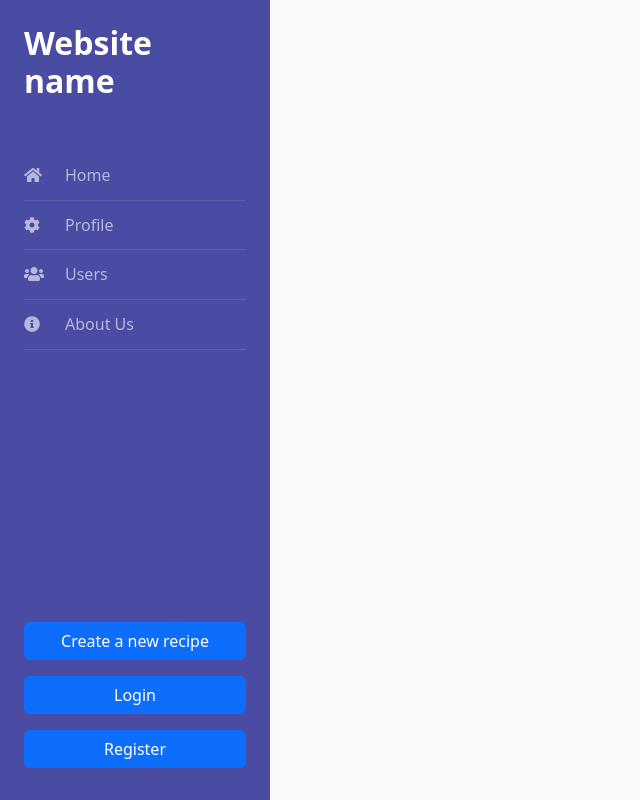
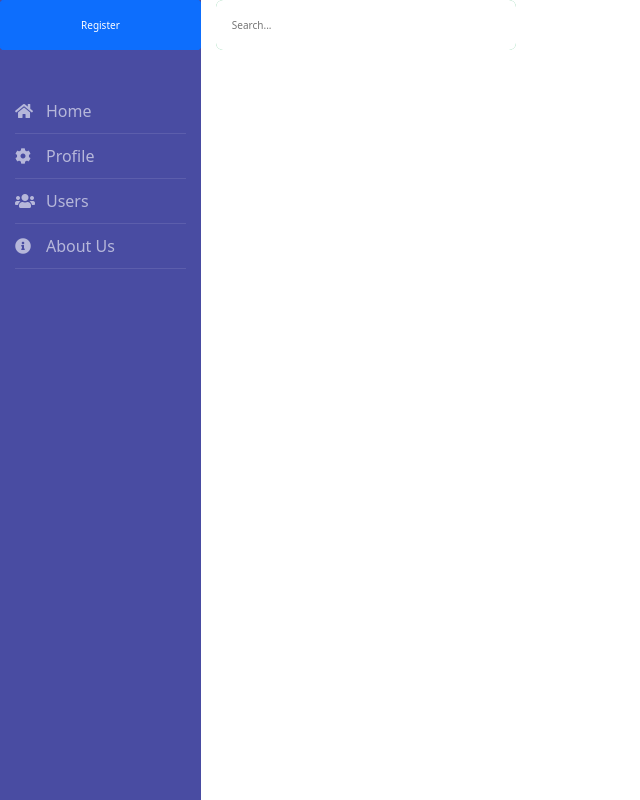
Before and after one commit to Patrik3229/Vizsgaremek_Frontend, a React (Vite) app: page / in a window 1280 px wide. Shown: the whole page, without its empty margins (0-640 px from the left). Built offline with nearby package versions, Linux system fonts and the light colour scheme.

Commit message:
Updating structure & Search progress

```diff
--- a/src/App.css
+++ b/src/App.css
@@ -1,142 +1,3 @@
-#sidebar {
-  height: 100%;
-  flex-direction: column;
-  display: flex;
-  justify-content: space-between;
-  position: sticky;
-  margin: 0;
-  width: 270px;
-  background: #494ca2;
-  color: #fff;
-  -webkit-transition: all 0.3s;
-  -o-transition: all 0.3s;
-  transition: all 0.3s;
-  top: 0;
-  left: 0;
+.container-fluid {
+  --bs-gutter-x: 0rem
 }
-
-#sidebar .h6 {
-  color: #fff;
-}
-
-#sidebar.active {
-  margin-left: -270px;
-}
-
-#sidebar.active .custom-menu {
-  margin-right: -50px;
-}
-
-#sidebar h2 {
-  margin-bottom: 50px;
-  font-weight: 700;
-}
-
-#sidebar h2 .logo {
-  color: #fff;
-}
-
-#sidebar ul li {
-  font-size: 16px;
-}
-
-#sidebar ul li>ul {
-  margin-left: 10px;
-}
-
-#sidebar ul li>ul li {
-  font-size: 14px;
-}
-
-#sidebar ul li a {
-  padding: 10px 0;
-  display: block;
-  color: rgba(255, 255, 255, 0.6);
-  border-bottom: 1px solid rgba(255, 255, 255, 0.1);
-}
-
-#sidebar ul li a:hover {
-  color: #fff;
-}
-
-#sidebar ul li.active>a {
-  background: transparent;
-  color: #fff;
-}
-
-#sidebar .custom-menu {
-  display: inline-block;
-  position: absolute;
-  top: 20px;
-  right: 0;
-  margin-right: -20px;
-  -webkit-transition: 0.3s;
-  -o-transition: 0.3s;
-  transition: 0.3s;
-}
-
-@media (prefers-reduced-motion: reduce) {
-  #sidebar .custom-menu {
-    -webkit-transition: none;
-    -o-transition: none;
-    transition: none;
-  }
-}
-
-#sidebar .custom-menu .btn {
-  width: 40px;
-  height: 40px;
-  border-radius: 50%;
-}
-
-#sidebar .custom-menu .btn.btn-primary {
-  background: #393c7f;
-  border-color: #393c7f;
-}
-
-#sidebar .custom-menu .btn.btn-primary:hover,
-#sidebar .custom-menu .btn.btn-primary:focus {
-  background: #393c7f !important;
-  border-color: #393c7f !important;
-}
-
-@media (max-width: 991.98px) {
-  #sidebarCollapse span {
-    display: none;
-  }
-}
-
-.wrapper {
-  width: 100%;
-  height: 100%;
-}
-
-.noUnderline {
-  text-decoration: none;
-}
-
-body {
-  font-size: 14px;
-  line-height: 1.8;
-  font-weight: normal;
-  background: #fafafa;
-  color: gray;
-}
-
-li {
-  a {
-    span {
-      margin-right: 1rem !important
-    }
-  }
-}
-
-.navbarbutton {
-  width: 100%;
-}
-
-.footer{
-
-  display: flex;
-  flex-direction: column;
-}
--- a/src/App.tsx
+++ b/src/App.tsx
@@ -1,11 +1,19 @@
-
+import { Search } from './Components/Search';
 import { Sidebar } from './Components/Sidebar';
 function App() {
 
   return (
     <>
-
-      <Sidebar />
+      <div className="container-fluid" style={{ height: '100vh' }}>
+        <div className="row" style={{ height: '100vh' }}>
+          <div className="col-2" style={{ height: '100vh' }}>
+            <Sidebar />
+          </div>
+          <div className="col-10">
+            <Search />
+          </div>
+        </div>
+      </div>
   </>
   )
 }
--- /dev/null
+++ b/src/Components/Search.tsx
@@ -0,0 +1,14 @@
+import '../css/Search.css'
+
+export function Search(){
+    function searchLogic(){
+        console.log("Search logic will go here");
+    }
+
+    return <>
+        <form onSubmit={searchLogic} role="search" id='search'>
+            <input id="search" type="search" placeholder="Search..." required />
+            <button type="submit">Go</button>
+        </form>
+    </>
+}
--- a/src/Components/Sidebar.tsx
+++ b/src/Components/Sidebar.tsx
@@ -1,5 +1,7 @@
+import '../css/Sidebar.css'
+
 export function Sidebar() {
-    return <div className="wrapper d-flex align-items-stretch">
+    return <div className="h-100 d-flex align-items-stretch">
     <nav id="sidebar" className="p-4">
       <div>
         <h2>
--- /dev/null
+++ b/src/css/Search.css
@@ -0,0 +1,83 @@
+:root {
+    --rad: .7rem;
+    --dur: .3s;
+    --color-dark: #2f2f2f;
+    --color-light: #fff;
+    --color-brand: #57bd84;
+    --font-fam: 'Lato', sans-serif;
+    --height: 5rem;
+    --btn-width: 6rem;
+    --bez: cubic-bezier(0, 0, 0.43, 1.49);
+}
+
+html {
+    box-sizing: border-box;
+    height: 100%;
+    font-size: 10px;
+}
+
+*,
+*::before,
+*::after {
+    box-sizing: inherit;
+}
+
+
+form {
+    position: relative;
+    width: 30rem;
+    background: var(--color-brand);
+    border-radius: var(--rad);
+}
+
+input,
+button {
+    height: var(--height);
+    font-family: var(--font-fam);
+    border: 0;
+    color: var(--color-dark);
+    font-size: 1.8rem;
+}
+
+input[type="search"] {
+    width: 100%;
+    background: var(--color-light);
+    padding: 0 1.6rem;
+    border-radius: var(--rad);
+    transition: all var(--dur) var(--bez);
+    transition-property: width, border-radius;
+    z-index: 1;
+    position: relative;
+}
+
+button {
+    display: none;
+    /*prevent being able to tab to it*/
+    position: absolute;
+    top: 0;
+    right: 0;
+    width: var(--btn-width);
+    font-weight: bold;
+    background: var(--color-brand);
+    border-radius: 0 var(--rad) var(--rad) 0;
+    cursor: pointer;
+}
+
+input:not(:placeholder-shown) {
+    border-radius: var(--rad) 0 0 var(--rad);
+    width: calc(100% - var(--btn-width));
+
+    +button {
+        display: block;
+    }
+}
+
+label {
+    position: absolute;
+    clip: rect(1px, 1px, 1px, 1px);
+    padding: 0;
+    border: 0;
+    height: 1px;
+    width: 1px;
+    overflow: hidden;
+}
--- /dev/null
+++ b/src/css/Sidebar.css
@@ -0,0 +1,137 @@
+#sidebar {
+    height: 100%;
+    width: 100%;
+    flex-direction: column;
+    display: flex;
+    justify-content: space-between;
+    position: sticky;
+    margin: 0;
+    background: #494ca2;
+    color: #fff;
+    -webkit-transition: all 0.3s;
+    -o-transition: all 0.3s;
+    transition: all 0.3s;
+    top: 0;
+    left: 0;
+  }
+
+  #sidebar .h6 {
+    color: #fff;
+  }
+
+  #sidebar.active {
+    margin-left: -270px;
+  }
+
+  #sidebar.active .custom-menu {
+    margin-right: -50px;
+  }
+
+  #sidebar h2 {
+    margin-bottom: 50px;
+    font-weight: 700;
+  }
+
+  #sidebar h2 .logo {
+    color: #fff;
+  }
+
+  #sidebar ul li {
+    font-size: 16px;
+  }
+
+  #sidebar ul li>ul {
+    margin-left: 10px;
+  }
+
+  #sidebar ul li>ul li {
+    font-size: 14px;
+  }
+
+  #sidebar ul li a {
+    padding: 10px 0;
+    display: block;
+    color: rgba(255, 255, 255, 0.6);
+    border-bottom: 1px solid rgba(255, 255, 255, 0.1);
+  }
+
+  #sidebar ul li a:hover {
+    color: #fff;
+  }
+
+  #sidebar ul li.active>a {
+    background: transparent;
+    color: #fff;
+  }
+
+  #sidebar .custom-menu {
+    display: inline-block;
+    position: absolute;
+    top: 20px;
+    right: 0;
+    margin-right: -20px;
+    -webkit-transition: 0.3s;
+    -o-transition: 0.3s;
+    transition: 0.3s;
+  }
+
+  @media (prefers-reduced-motion: reduce) {
+    #sidebar .custom-menu {
+      -webkit-transition: none;
+      -o-transition: none;
+      transition: none;
+    }
+  }
+
+  #sidebar .custom-menu .btn {
+    width: 40px;
+    height: 40px;
+    border-radius: 50%;
+  }
+
+  #sidebar .custom-menu .btn.btn-primary {
+    background: #393c7f;
+    border-color: #393c7f;
+  }
+
+  #sidebar .custom-menu .btn.btn-primary:hover,
+  #sidebar .custom-menu .btn.btn-primary:focus {
+    background: #393c7f !important;
+    border-color: #393c7f !important;
+  }
+
+  @media (max-width: 991.98px) {
+    #sidebarCollapse span {
+      display: none;
+    }
+  }
+
+  .noUnderline {
+    text-decoration: none;
+  }
+
+  body {
+    font-size: 14px;
+    line-height: 1.8;
+    font-weight: normal;
+    background: #fafafa;
+    color: gray;
+  }
+
+  li {
+    a {
+      span {
+        margin-right: 1rem !important
+      }
+    }
+  }
+
+  .navbarbutton {
+    width: 100%;
+  }
+
+  .footer{
+
+    display: flex;
+    flex-direction: column;
+  }
```
